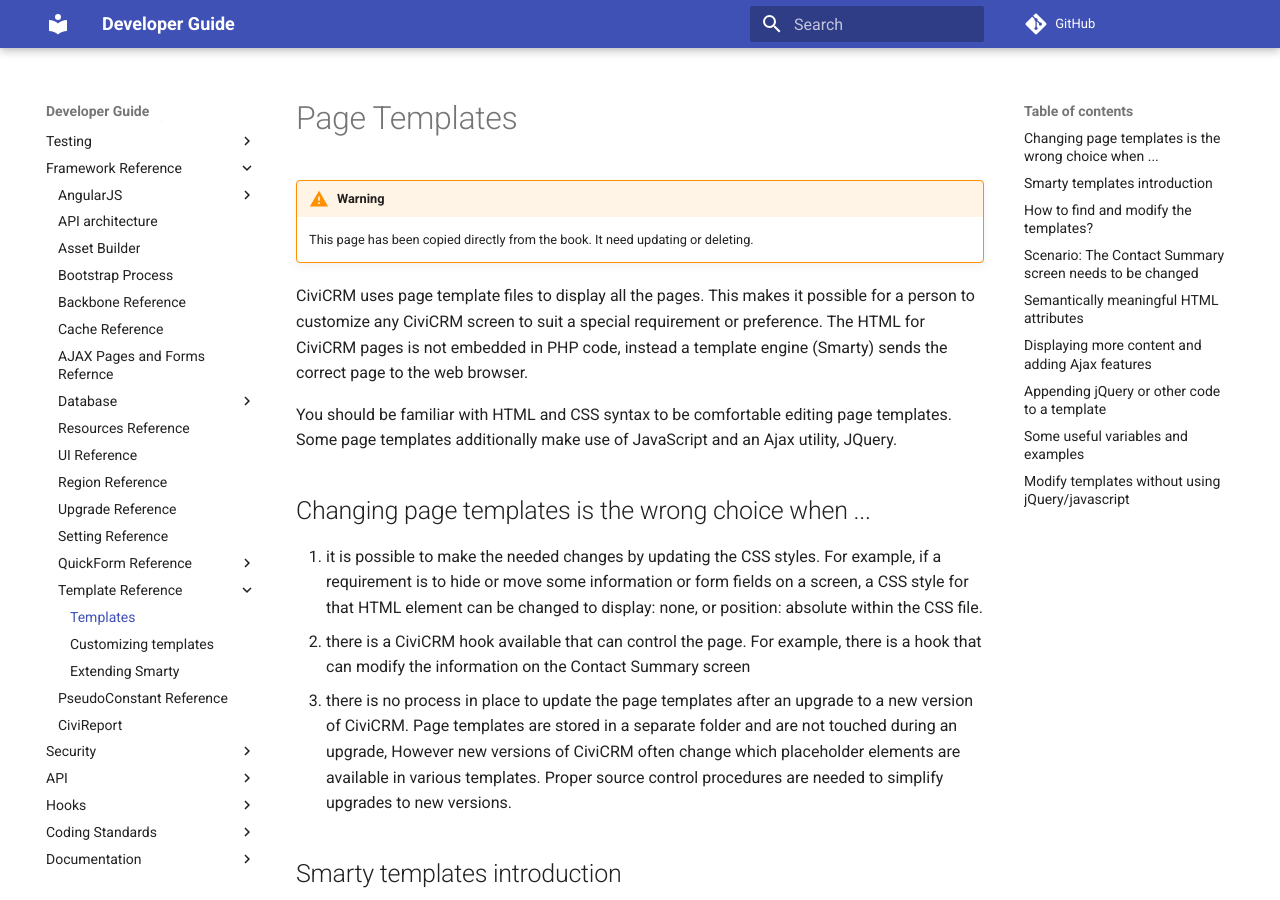
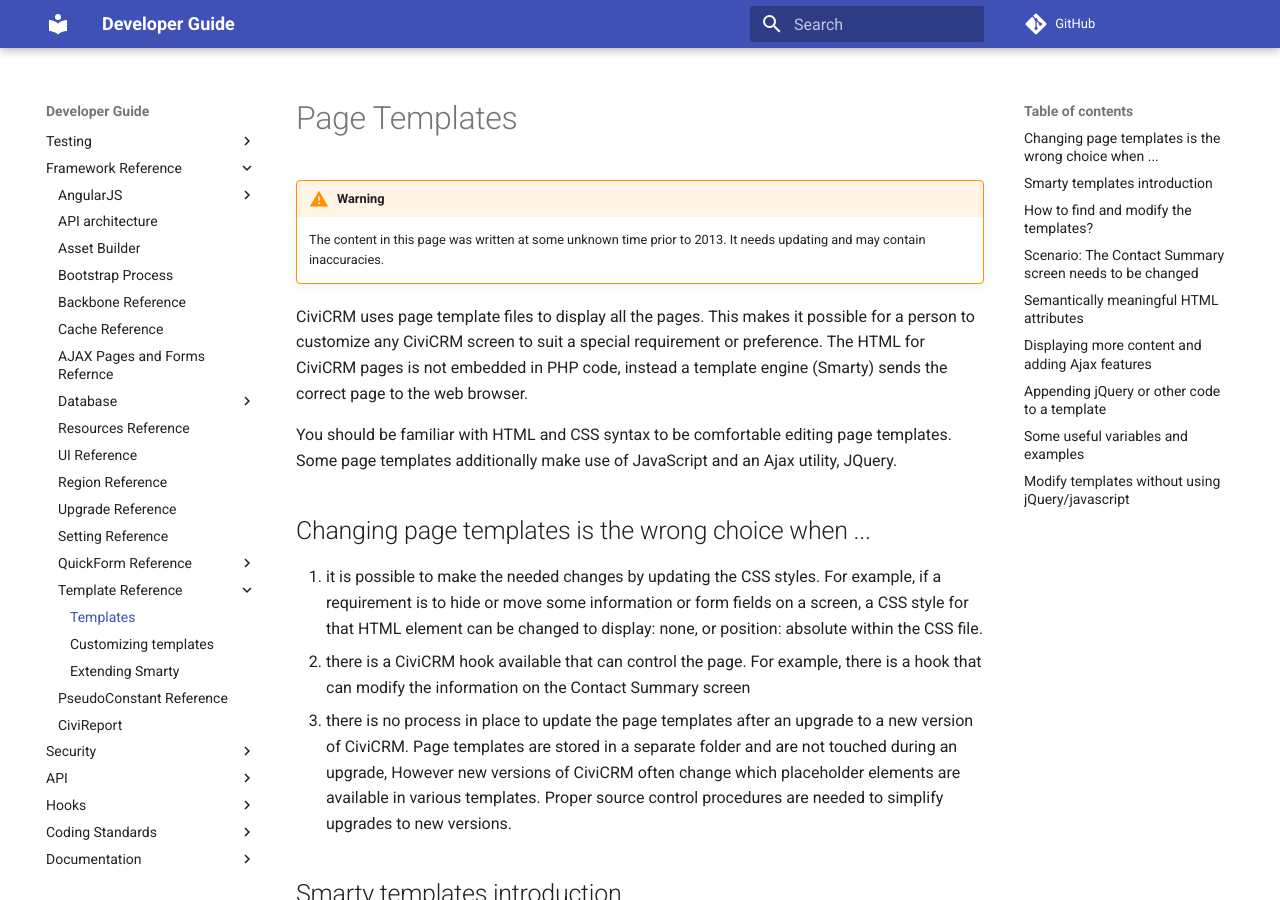
Before and after one commit to civicrm/civicrm-dev-docs, an MkDocs documentation site: the page built from docs/framework/templates/index.md, in a window 1280 px wide and 900 px high. Built offline with MkDocs 1.6.1 and Material for MkDocs 9.7.7, drawn with Linux system fonts in a browser that asks for light colours; comment, search, counter and statistics services are not loaded; old or Windows-style settings are respelled for this version of MkDocs.

Commit message:
Clarify page warning

```diff
--- a/docs/framework/templates/index.md
+++ b/docs/framework/templates/index.md
@@ -1,7 +1,7 @@
 # Page Templates
 
 !!! warning
-    This page has been copied directly from the book. It need updating or deleting.
+    The content in this page was written at some unknown time prior to 2013. It needs updating and may contain inaccuracies.
 
 CiviCRM uses page template files to display all the pages. This makes it
 possible for a person to customize any CiviCRM screen to suit a special
```
